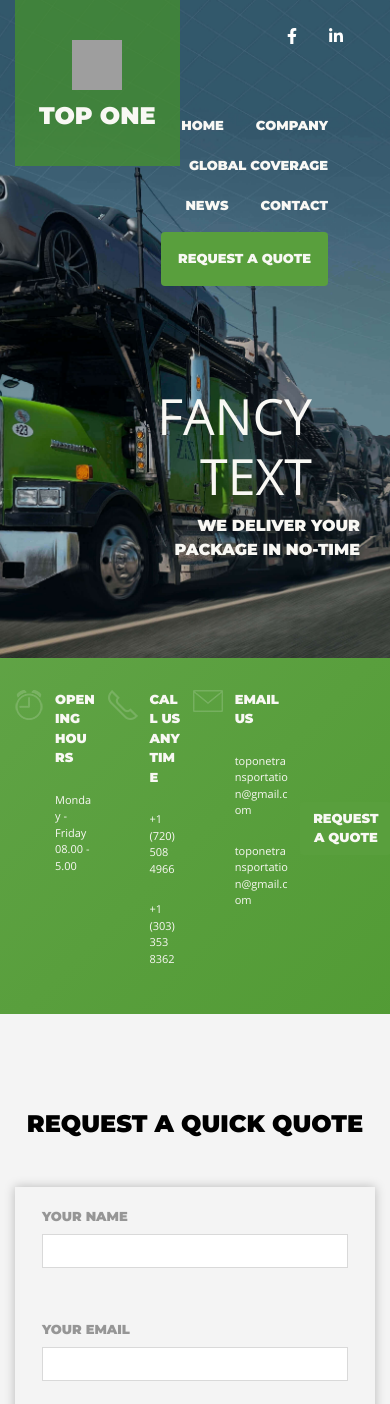
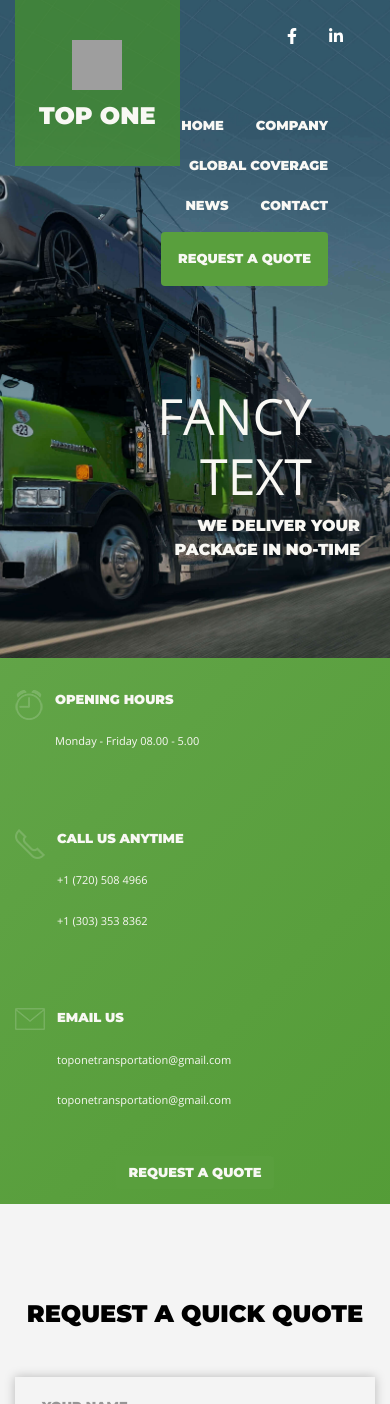
Before and after one commit to pocketdru/zip2zip-landing, a React (Create React App) app in the folder client/: page / in a window 390 px wide. Shown: the top 1404 px of the page. Built offline with nearby package versions, Linux system fonts and the light colour scheme; grey boxes are pictures that could not be loaded.

Commit message:
contact responsive

```diff
--- a/client/src/components/Contact/style.css
+++ b/client/src/components/Contact/style.css
@@ -1,7 +1,12 @@
 @media (max-width: 769px) {
   .contact-background .card-deck {
     display: flex;
-    flex: unset; } }
+    flex: unset; }
+    .contact-background .card-deck .card {
+      flex: auto; } }
+@media (max-width: 514px) {
+  .contact-background .card-deck {
+    flex-wrap: wrap; } }
 .contact-background {
   background-color: transparent; }
 
--- a/client/src/components/Contact/style.scss
+++ b/client/src/components/Contact/style.scss
@@ -3,6 +3,14 @@
     .contact-background .card-deck {
         display: flex;
         flex: unset;
+        .card {
+            flex: auto;
+        }
+    }
+}
+@media (max-width: 514px) {
+    .contact-background .card-deck {
+        flex-wrap: wrap;
     }
 }
 .contact-background {
```
Also changed, not shown: 1 other file (tests, documents, lock files or other folders).
